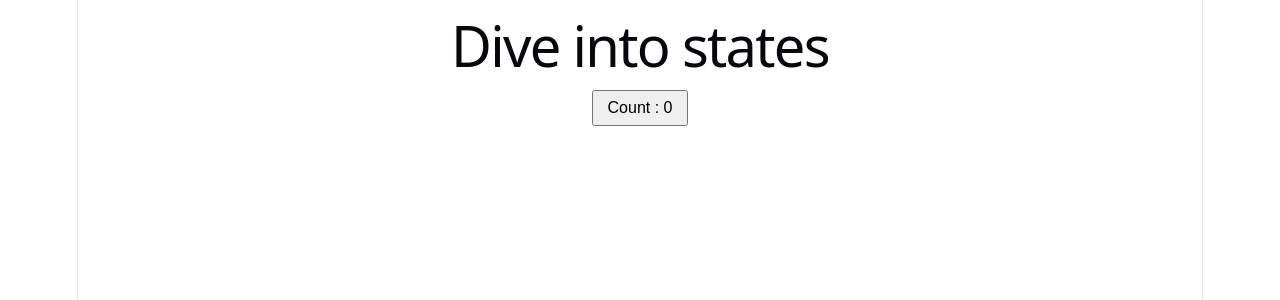
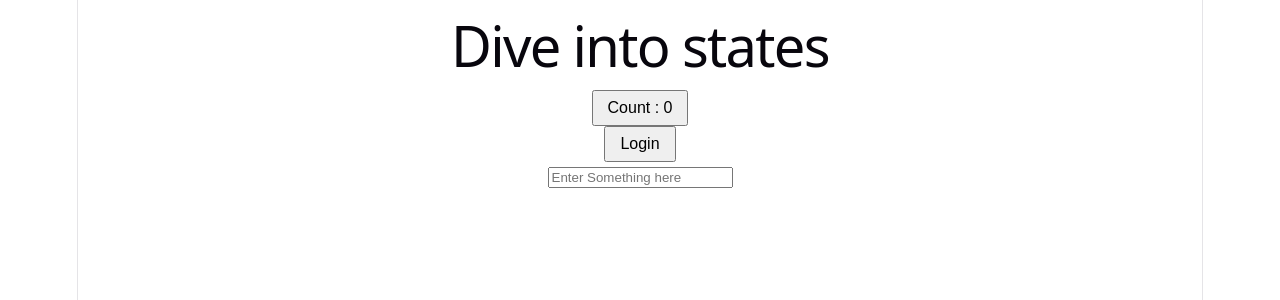
Before and after one commit to Abdulqadir-B/react.js, a React (Vite) app in the folder state-demo/: page / in a window 1280 px wide. Shown: the top 300 px of the page. Built offline with nearby package versions, Linux system fonts and the light colour scheme.

Commit message:
controlling states using booleans and strings

```diff
--- a/state-demo/src/App.jsx
+++ b/state-demo/src/App.jsx
@@ -1,4 +1,5 @@
 import { Count } from "./Count"
+import { Login } from "./Login"
 
 function App() {
 
@@ -6,6 +7,7 @@ function App() {
     <>
      <h1>Dive into states</h1>
      <Count/>
+     <Login/>
     </>
   )
 }
--- /dev/null
+++ b/state-demo/src/Login.jsx
@@ -0,0 +1,22 @@
+import {useState} from 'react'
+
+export const Login = () => {
+    const [isLoggedIn, setisLoggedIn] = useState(false)
+    const [message, setmessage] = useState("")
+
+    const handleLogin = () => {
+        setisLoggedIn(!isLoggedIn);
+    }
+
+    const handleMessage = (e) => {
+        setmessage(e.target.value);
+    }
+
+    return <>
+        <button onClick={handleLogin}>{isLoggedIn ? "Logout" : "Login"}</button>
+        <div>
+            <input type="text" placeholder="Enter Something here" value={message} onChange={handleMessage}/>
+        </div>
+        <h3>{message}</h3>
+    </>
+}
```
